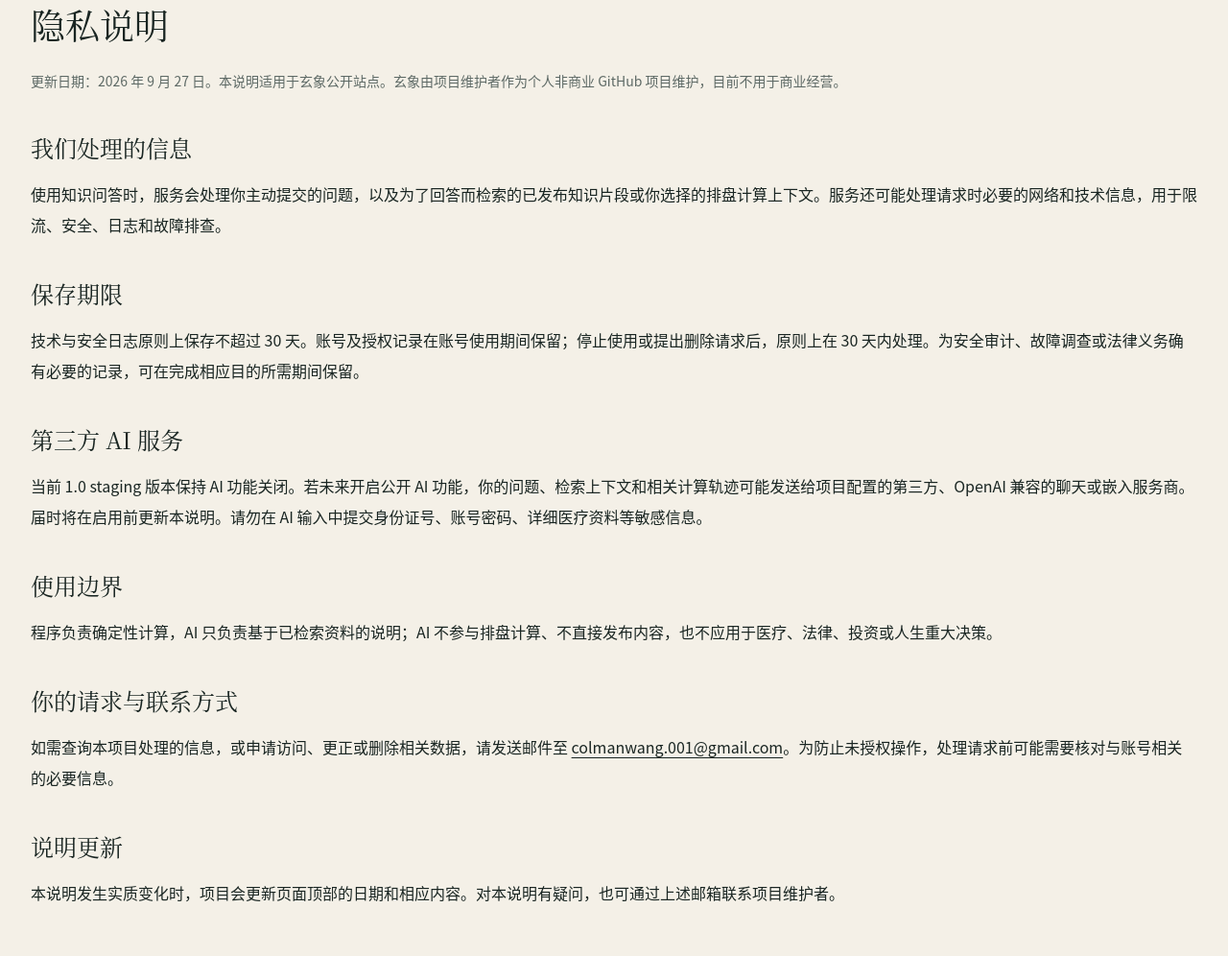
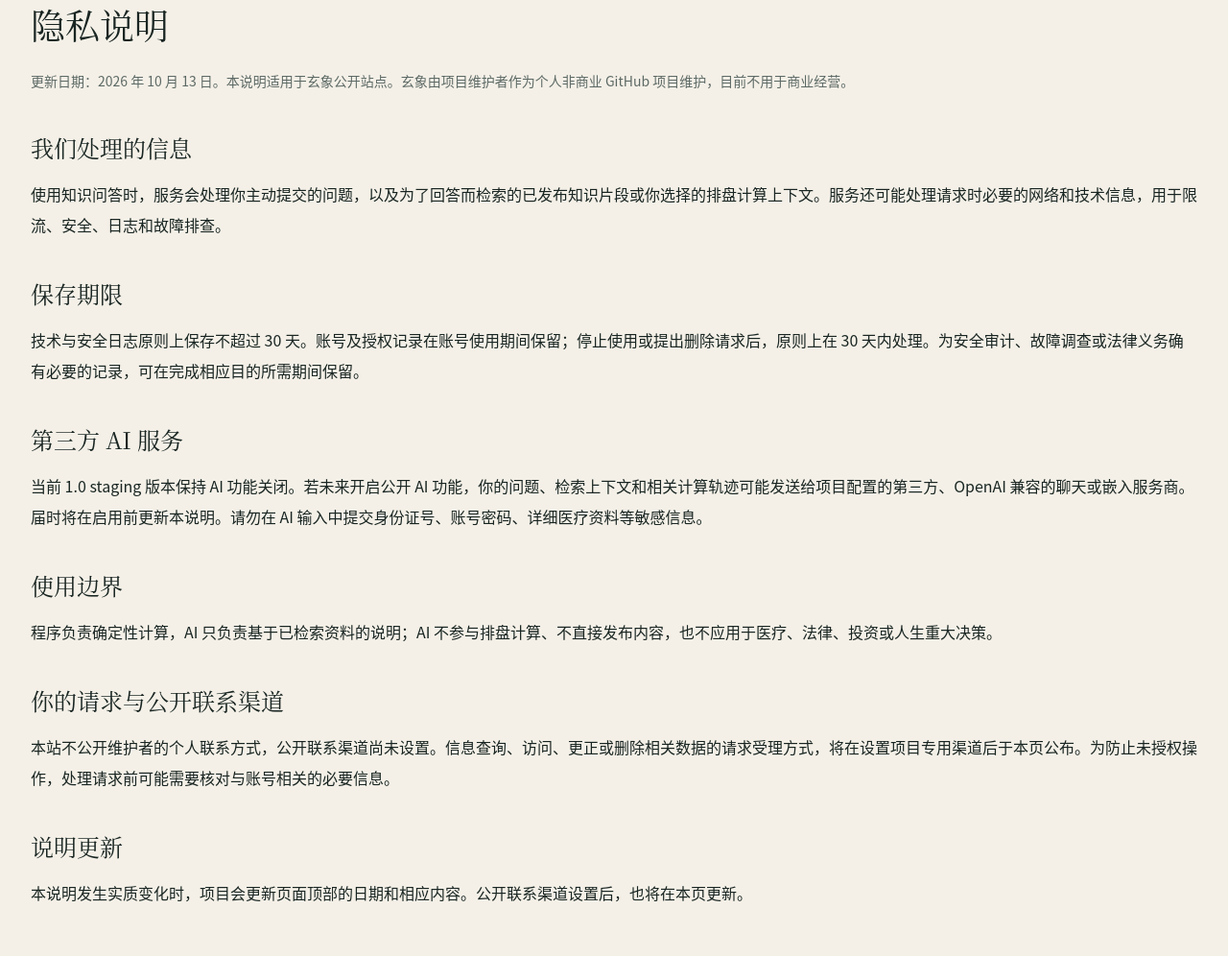
Before and after one commit to ColmanWang/xuanxiang, a Next.js app: page /privacy in a window 1280 px wide. Shown: the part 215-1211 px from the top of the page at 96% size. Built offline with nearby package versions, Linux system fonts and the light colour scheme; no server answers.

Commit message:
fix: remove personal contact details and redact operational docs

```diff
--- a/app/privacy/page.tsx
+++ b/app/privacy/page.tsx
@@ -5,12 +5,12 @@ export const metadata: Metadata = { title: "隐私说明", description: "玄象
 export default function PrivacyPage() {
   return <article className="page-shell max-w-4xl">
     <p className="eyebrow">PRIVACY</p><h1 className="mt-3 font-serif text-4xl">隐私说明</h1>
-    <p className="mt-6 text-sm leading-7 text-muted-foreground">更新日期：2026 年 9 月 27 日。本说明适用于玄象公开站点。玄象由项目维护者作为个人非商业 GitHub 项目维护，目前不用于商业经营。</p>
+    <p className="mt-6 text-sm leading-7 text-muted-foreground">更新日期：2026 年 10 月 13 日。本说明适用于玄象公开站点。玄象由项目维护者作为个人非商业 GitHub 项目维护，目前不用于商业经营。</p>
     <section className="mt-10 space-y-4 leading-8"><h2 className="font-serif text-2xl">我们处理的信息</h2><p>使用知识问答时，服务会处理你主动提交的问题，以及为了回答而检索的已发布知识片段或你选择的排盘计算上下文。服务还可能处理请求时必要的网络和技术信息，用于限流、安全、日志和故障排查。</p></section>
     <section className="mt-10 space-y-4 leading-8"><h2 className="font-serif text-2xl">保存期限</h2><p>技术与安全日志原则上保存不超过 30 天。账号及授权记录在账号使用期间保留；停止使用或提出删除请求后，原则上在 30 天内处理。为安全审计、故障调查或法律义务确有必要的记录，可在完成相应目的所需期间保留。</p></section>
     <section className="mt-10 space-y-4 leading-8"><h2 className="font-serif text-2xl">第三方 AI 服务</h2><p>当前 1.0 staging 版本保持 AI 功能关闭。若未来开启公开 AI 功能，你的问题、检索上下文和相关计算轨迹可能发送给项目配置的第三方、OpenAI 兼容的聊天或嵌入服务商。届时将在启用前更新本说明。请勿在 AI 输入中提交身份证号、账号密码、详细医疗资料等敏感信息。</p></section>
     <section className="mt-10 space-y-4 leading-8"><h2 className="font-serif text-2xl">使用边界</h2><p>程序负责确定性计算，AI 只负责基于已检索资料的说明；AI 不参与排盘计算、不直接发布内容，也不应用于医疗、法律、投资或人生重大决策。</p></section>
-    <section className="mt-10 space-y-4 leading-8"><h2 className="font-serif text-2xl">你的请求与联系方式</h2><p>如需查询本项目处理的信息，或申请访问、更正或删除相关数据，请发送邮件至 <a className="underline underline-offset-4" href="mailto:colmanwang.001@gmail.com">colmanwang.001@gmail.com</a>。为防止未授权操作，处理请求前可能需要核对与账号相关的必要信息。</p></section>
-    <section className="mt-10 space-y-4 leading-8"><h2 className="font-serif text-2xl">说明更新</h2><p>本说明发生实质变化时，项目会更新页面顶部的日期和相应内容。对本说明有疑问，也可通过上述邮箱联系项目维护者。</p></section>
+    <section className="mt-10 space-y-4 leading-8"><h2 className="font-serif text-2xl">你的请求与公开联系渠道</h2><p>本站不公开维护者的个人联系方式，公开联系渠道尚未设置。信息查询、访问、更正或删除相关数据的请求受理方式，将在设置项目专用渠道后于本页公布。为防止未授权操作，处理请求前可能需要核对与账号相关的必要信息。</p></section>
+    <section className="mt-10 space-y-4 leading-8"><h2 className="font-serif text-2xl">说明更新</h2><p>本说明发生实质变化时，项目会更新页面顶部的日期和相应内容。公开联系渠道设置后，也将在本页更新。</p></section>
   </article>;
 }
--- a/app/studio/layout.tsx
+++ b/app/studio/layout.tsx
@@ -6,4 +6,4 @@ import { requireEditorialStudio } from "./_lib/gate";
 
 export const metadata:Metadata={title:"编辑台",robots:{index:false,follow:false}};
 export const dynamic="force-dynamic";
-export default async function StudioLayout({children}:{children:React.ReactNode}){const principal=await requireEditorialStudio();if(!principal)return <StudioLoginPage/>;return <><div className="mx-auto flex max-w-[1500px] justify-end border-b px-5 py-2 text-xs"><span className="mr-3 text-muted-foreground">{principal.email} · {principal.role}</span><form action={signOutOfStudio}><button type="submit">退出</button></form></div><StudioShell>{children}</StudioShell></>}
+export default async function StudioLayout({children}:{children:React.ReactNode}){const principal=await requireEditorialStudio();if(!principal)return <StudioLoginPage/>;return <><div className="mx-auto flex max-w-[1500px] justify-end border-b px-5 py-2 text-xs"><span className="mr-3 text-muted-foreground">已登录 · {principal.role}</span><form action={signOutOfStudio}><button type="submit">退出</button></form></div><StudioShell>{children}</StudioShell></>}
```
Also changed, not shown: 7 other files (tests, documents, lock files or other folders).
